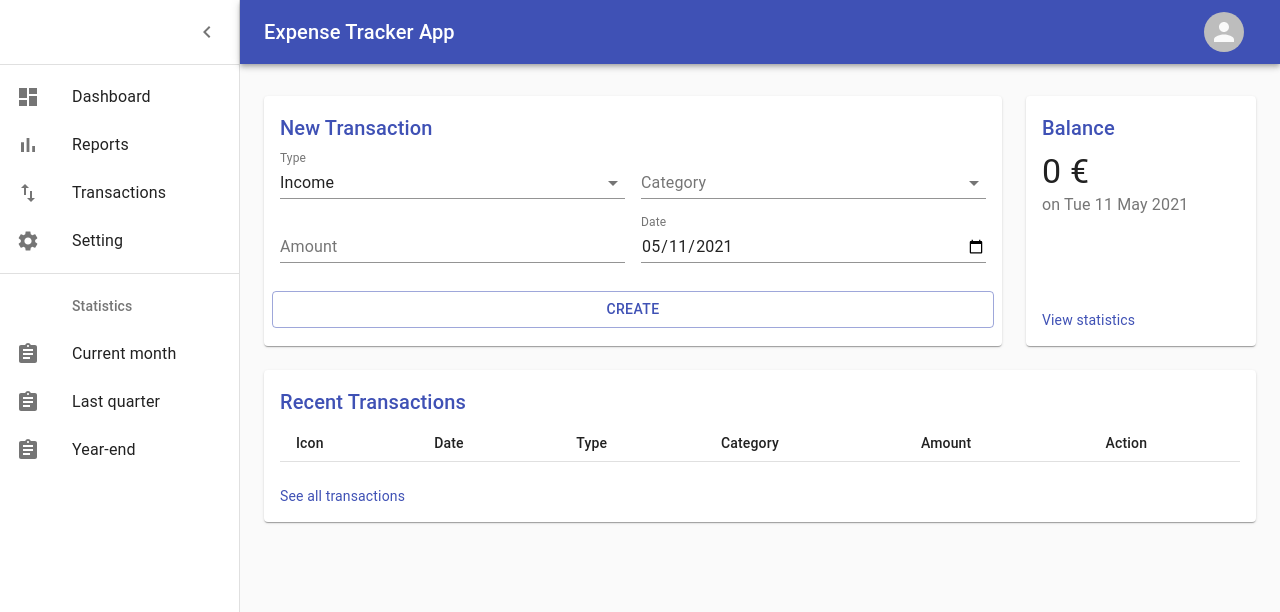
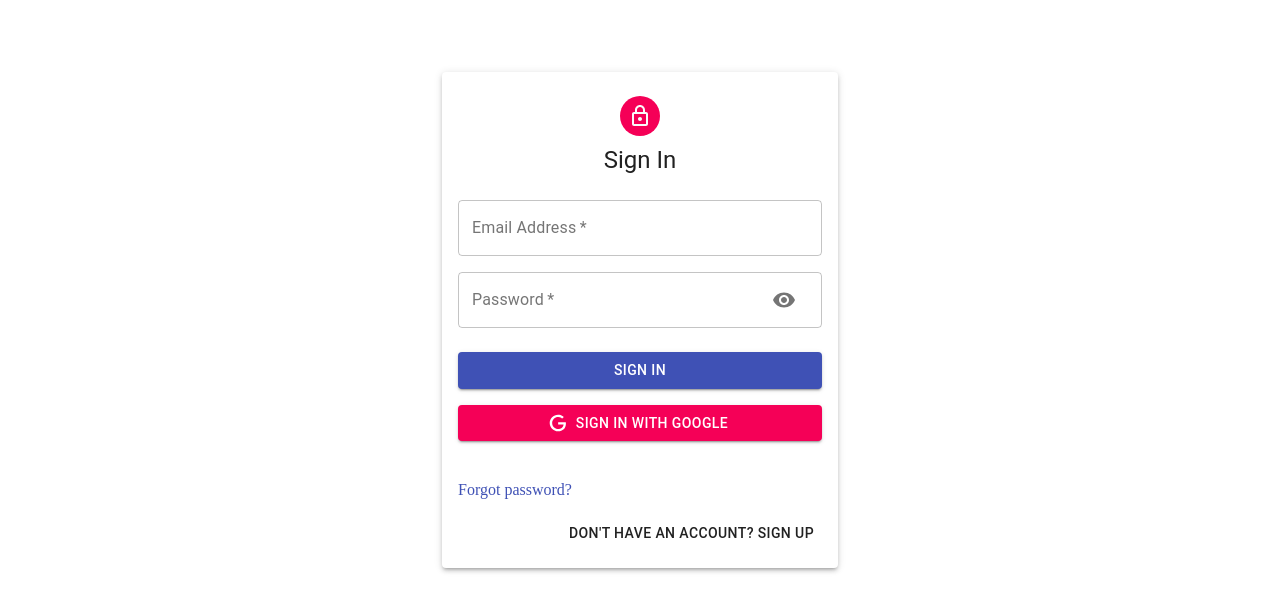
Before and after one commit to fbrzrvn/expense-tracker, a React (Create React App) app: page /auth in a window 1280 px wide. Shown: the top 612 px of the page. Built offline with nearby package versions, Linux system fonts and the light colour scheme.

Commit message:
feat: add auth page, layout and form

```diff
--- a/src/App.js
+++ b/src/App.js
@@ -1,5 +1,6 @@
 import React from 'react';
 import { BrowserRouter, Route, Switch } from 'react-router-dom';
+import Auth from './pages/Auth';
 import Dashboard from './pages/Dashboard';
 import Reports from './pages/Reports';
 import Setting from './pages/Setting';
@@ -13,6 +14,7 @@ const App = () => {
     <BrowserRouter>
       <div className={classes.root}>
         <Switch>
+          <Route path="/auth" component={Auth} />
           <Route path="/all-transactions" component={TransactionsList} />
           <Route path="/setting" component={Setting} />
           <Route path="/reports" component={Reports} />
--- /dev/null
+++ b/src/components/AuthForm/AuthForm.js
@@ -0,0 +1,141 @@
+import {
+  Avatar,
+  Button,
+  Container,
+  Grid,
+  Paper,
+  Typography,
+} from '@material-ui/core';
+import LockOutlinedIcon from '@material-ui/icons/LockOutlined';
+import React, { useState } from 'react';
+import Link from '../Link';
+import GoogleIcon from './GoogleIcon';
+import Input from './Input';
+import useStyle from './styles';
+
+const initialState = {
+  firstName: '',
+  lastName: '',
+  email: '',
+  password: '',
+  confirmPassword: '',
+};
+
+const AuthForm = () => {
+  const [showPassword, setShowPassword] = useState(false);
+  const [isSignUp, setIsSignUp] = useState(false);
+  const [formData, setFormData] = useState(initialState);
+
+  const classes = useStyle();
+
+  const handleShowPassword = () => {
+    setShowPassword(prevShoWPassword => !prevShoWPassword);
+  };
+
+  const handleSubmit = e => {
+    e.preventDefault();
+  };
+
+  const handleChange = e => {
+    setFormData({
+      ...formData,
+      [e.target.name]: e.target.value,
+    });
+  };
+
+  const switchMode = () => {
+    setIsSignUp(prevIsSignUp => !prevIsSignUp);
+    setShowPassword(false);
+  };
+
+  return (
+    <Container component="main" maxWidth="xs">
+      <Paper className={classes.paper} elevation={3}>
+        <Avatar className={classes.avatar}>
+          <LockOutlinedIcon />
+        </Avatar>
+        <Typography component="h1" variant="h5">
+          {isSignUp ? 'Sign Up' : 'Sign In'}
+        </Typography>
+        <form className={classes.form} onSubmit={handleSubmit}>
+          <Grid container spacing={2}>
+            {isSignUp && (
+              <>
+                <Input
+                  name="firstName"
+                  label="First Name"
+                  handleChange={handleChange}
+                  autoFocus
+                  half
+                />
+                <Input
+                  name="lastName"
+                  label="Last Name"
+                  handleChange={handleChange}
+                  half
+                />
+              </>
+            )}
+            <Input
+              name="email"
+              label="Email Address"
+              handleChange={handleChange}
+              type="email"
+            />
+            <Input
+              name="password"
+              label="Password"
+              handleChange={handleChange}
+              type={showPassword ? 'text' : 'password'}
+              handleShowPassword={handleShowPassword}
+            />
+            {isSignUp && (
+              <Input
+                name="confirmPassword"
+                label="Repeat Password"
+                handleChange={handleChange}
+                type="password"
+              />
+            )}
+          </Grid>
+          <Button
+            type="submit"
+            className={classes.submit}
+            variant="contained"
+            color="primary"
+            fullWidth
+          >
+            {isSignUp ? 'Sign Up' : 'Sign In'}
+          </Button>
+          <Button
+            variant="contained"
+            color="secondary"
+            fullWidth
+            onClick=""
+            disabled=""
+            startIcon={<GoogleIcon />}
+            className={classes.googleButton}
+          >
+            {isSignUp ? 'Sign Up with Google' : 'Sign In with Google'}
+          </Button>
+          <Grid container>
+            <Grid item xs className={classes.link}>
+              <Link goTo="#" variant="body2" label="Forgot password?" />
+            </Grid>
+          </Grid>
+          <Grid container justify="flex-end">
+            <Grid item>
+              <Button onClick={switchMode}>
+                {isSignUp
+                  ? 'Already have an account? Sign In'
+                  : "Don't have an account? Sign Up"}
+              </Button>
+            </Grid>
+          </Grid>
+        </form>
+      </Paper>
+    </Container>
+  );
+};
+
+export default AuthForm;
--- /dev/null
+++ b/src/components/AuthForm/GoogleIcon.js
@@ -0,0 +1,12 @@
+import React from 'react';
+
+const icon = () => (
+  <svg style={{ width: '20px', height: '20px' }} viewBox="0 0 24 24">
+    <path
+      fill="currentColor"
+      d="M21.35,11.1H12.18V13.83H18.69C18.36,17.64 15.19,19.27 12.19,19.27C8.36,19.27 5,16.25 5,12C5,7.9 8.2,4.73 12.2,4.73C15.29,4.73 17.1,6.7 17.1,6.7L19,4.72C19,4.72 16.56,2 12.1,2C6.42,2 2.03,6.8 2.03,12C2.03,17.05 6.16,22 12.25,22C17.6,22 21.5,18.33 21.5,12.91C21.5,11.76 21.35,11.1 21.35,11.1V11.1Z"
+    />
+  </svg>
+);
+
+export default icon;
--- /dev/null
+++ b/src/components/AuthForm/Input.js
@@ -0,0 +1,44 @@
+import { Grid, IconButton, InputAdornment, TextField } from '@material-ui/core';
+import Visibility from '@material-ui/icons/Visibility';
+import VisibilityOff from '@material-ui/icons/VisibilityOff';
+import React from 'react';
+
+const input = ({
+  autoFocus,
+  half,
+  handleChange,
+  handleShowPassword,
+  label,
+  name,
+  type,
+}) => {
+  return (
+    <Grid item xs={12} sm={half ? 6 : 12}>
+      <TextField
+        name={name}
+        onChange={handleChange}
+        variant="outlined"
+        required
+        fullWidth
+        label={label}
+        autoFocus={autoFocus}
+        type={type}
+        InputProps={
+          name === 'password'
+            ? {
+                endAdornment: (
+                  <InputAdornment position="end">
+                    <IconButton onClick={handleShowPassword}>
+                      {type === 'password' ? <Visibility /> : <VisibilityOff />}
+                    </IconButton>
+                  </InputAdornment>
+                ),
+              }
+            : null
+        }
+      />
+    </Grid>
+  );
+};
+
+export default input;
--- /dev/null
+++ b/src/components/AuthForm/index.js
@@ -0,0 +1,3 @@
+import AuthForm from './AuthForm';
+
+export default AuthForm;
--- /dev/null
+++ b/src/components/AuthForm/styles.js
@@ -0,0 +1,33 @@
+import { makeStyles } from '@material-ui/core/styles';
+
+export default makeStyles(theme => ({
+  paper: {
+    display: 'flex',
+    flexDirection: 'column',
+    alignItems: 'center',
+    padding: theme.spacing(2),
+    marginTop: theme.spacing(8),
+  },
+  root: {
+    '& .MuiTextField-root': {
+      margin: theme.spacing(1),
+    },
+  },
+  avatar: {
+    margin: theme.spacing(1),
+    backgroundColor: theme.palette.secondary.main,
+  },
+  form: {
+    width: '100%',
+    marginTop: theme.spacing(3),
+  },
+  submit: {
+    margin: theme.spacing(3, 0, 2),
+  },
+  googleButton: {
+    marginBottom: theme.spacing(2),
+  },
+  link: {
+    marginBottom: theme.spacing(2),
+  },
+}));
--- /dev/null
+++ b/src/layout/AuthLayout/AuthLayout.js
@@ -0,0 +1,8 @@
+import { Container } from '@material-ui/core';
+import React from 'react';
+
+const AuthLayout = ({ children }) => {
+  return <Container>{children}</Container>;
+};
+
+export default AuthLayout;
--- /dev/null
+++ b/src/layout/AuthLayout/index.js
@@ -0,0 +1,3 @@
+import AuthLayout from './AuthLayout';
+
+export default AuthLayout;
--- /dev/null
+++ b/src/pages/Auth/Auth.js
@@ -0,0 +1,13 @@
+import React from 'react';
+import AuthForm from '../../components/AuthForm';
+import AuthLayout from '../../layout/AuthLayout';
+
+const Auth = () => {
+  return (
+    <AuthLayout>
+      <AuthForm />
+    </AuthLayout>
+  );
+};
+
+export default Auth;
--- /dev/null
+++ b/src/pages/Auth/index.js
@@ -0,0 +1,3 @@
+import Auth from './Auth';
+
+export default Auth;
```
